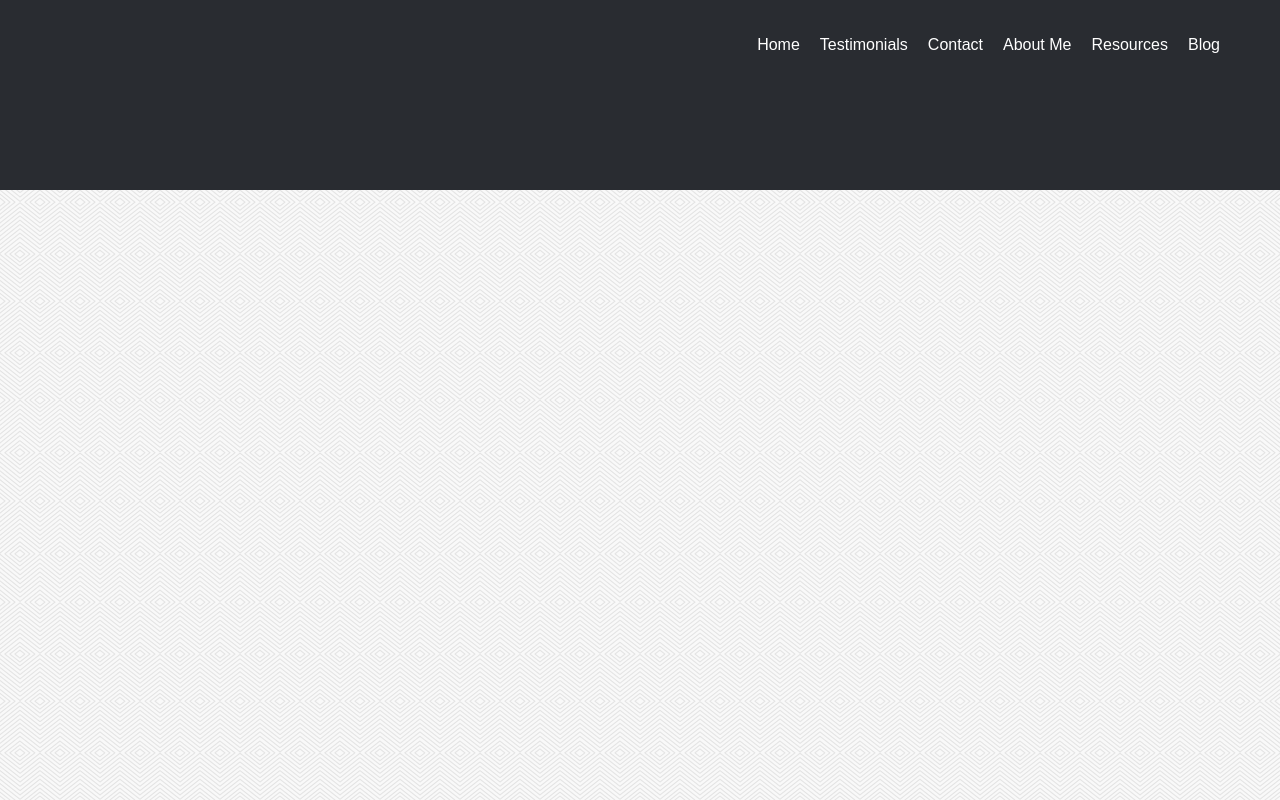
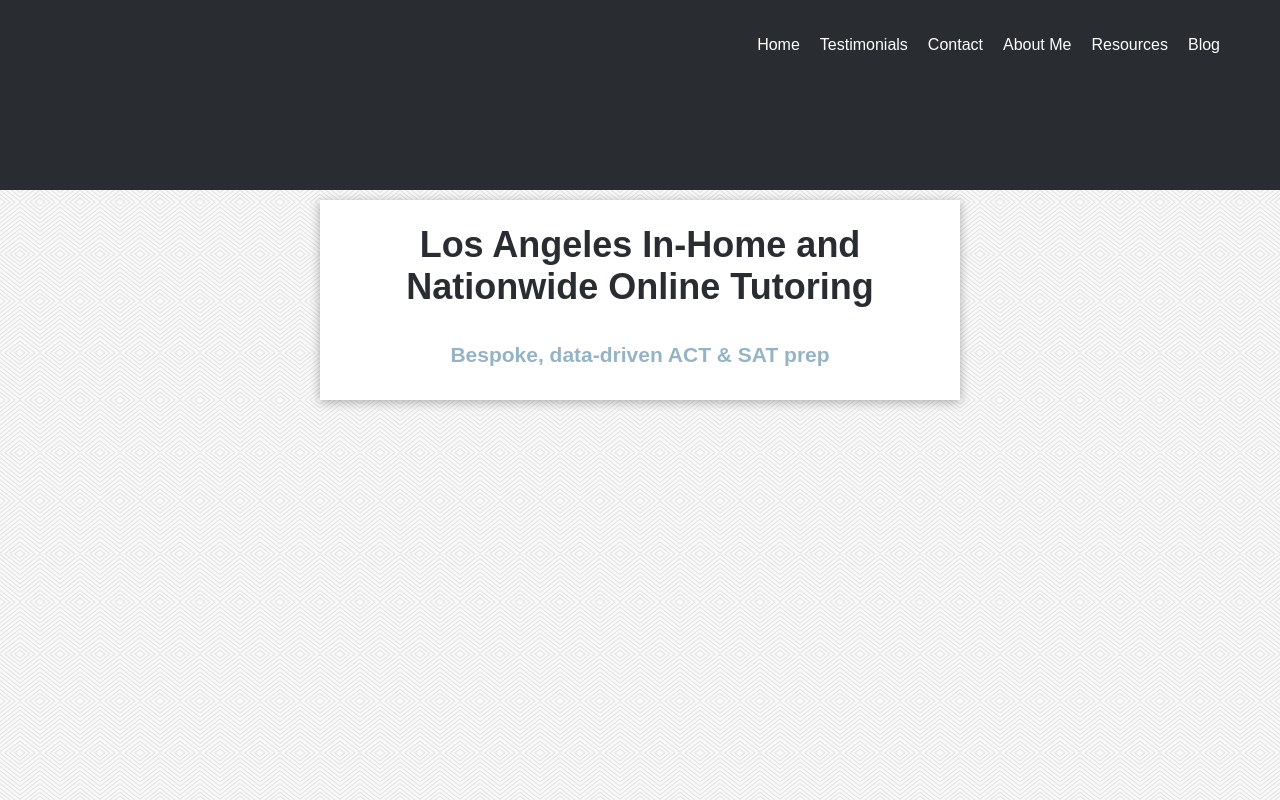
Before and after one commit to abomb14c/alex-tutoring, a React (Create React App) app: page / in a window 1280 px wide. Built offline with nearby package versions, Linux system fonts and the light colour scheme.

Commit message:
add hero component

```diff
--- a/src/Components/App/App.css
+++ b/src/Components/App/App.css
@@ -7,17 +7,5 @@
   height: 150px;
   padding: 20px;
   color: white;
+  /* width: 100vw; */
 }
-
-.App-title {
-  font-size: 1.5em;
-}
-
-.App-intro {
-  font-size: large;
-}
-
-@keyframes App-logo-spin {
-  from { transform: rotate(0deg); }
-  to { transform: rotate(360deg); }
-}
--- a/src/Components/App/App.js
+++ b/src/Components/App/App.js
@@ -1,6 +1,7 @@
 import React, { Component } from 'react';
 import { Route, NavLink, Link } from 'react-router-dom'
 import Navigation from '../Navigation/Navigation'
+import Mission from '../Mission/Mission'
 import './App.css';
 
 class App extends Component {
@@ -10,6 +11,7 @@
         <header className="App-header">
           <Navigation />
         </header>
+        <Mission />
       </div>
     );
   }
--- /dev/null
+++ b/src/Components/Mission/Mission.js
@@ -0,0 +1,15 @@
+import React from 'react'
+import './mission.css'
+
+const Mission = () => {
+    return (
+        <div className="mission-container">
+            <div className="mission">
+                <h1 className="mission-hero">Los Angeles In-Home and Nationwide Online Tutoring </h1>
+                <h5 className="mission-secondary">Bespoke, data-driven ACT & SAT prep </h5>
+            </div>
+        </div>
+    )
+}
+
+export default Mission;
--- /dev/null
+++ b/src/Components/Mission/mission.css
@@ -0,0 +1,23 @@
+.mission {
+    background-color: #fff;
+    box-shadow: 0px 2px 10px 0px rgba(0, 0, 0, 0.30);
+    color: #292c31;
+    height: 200px;
+    margin-top: 10px;
+    width: 50vw;
+}
+
+.mission-container {
+    display: flex;
+    justify-content: center;
+    align-items: center;
+}
+
+.mission-hero {
+    font-size: 36px;
+}
+
+.mission-secondary {
+    font-size: 21px;
+    color: #94b4c6;
+}
```
